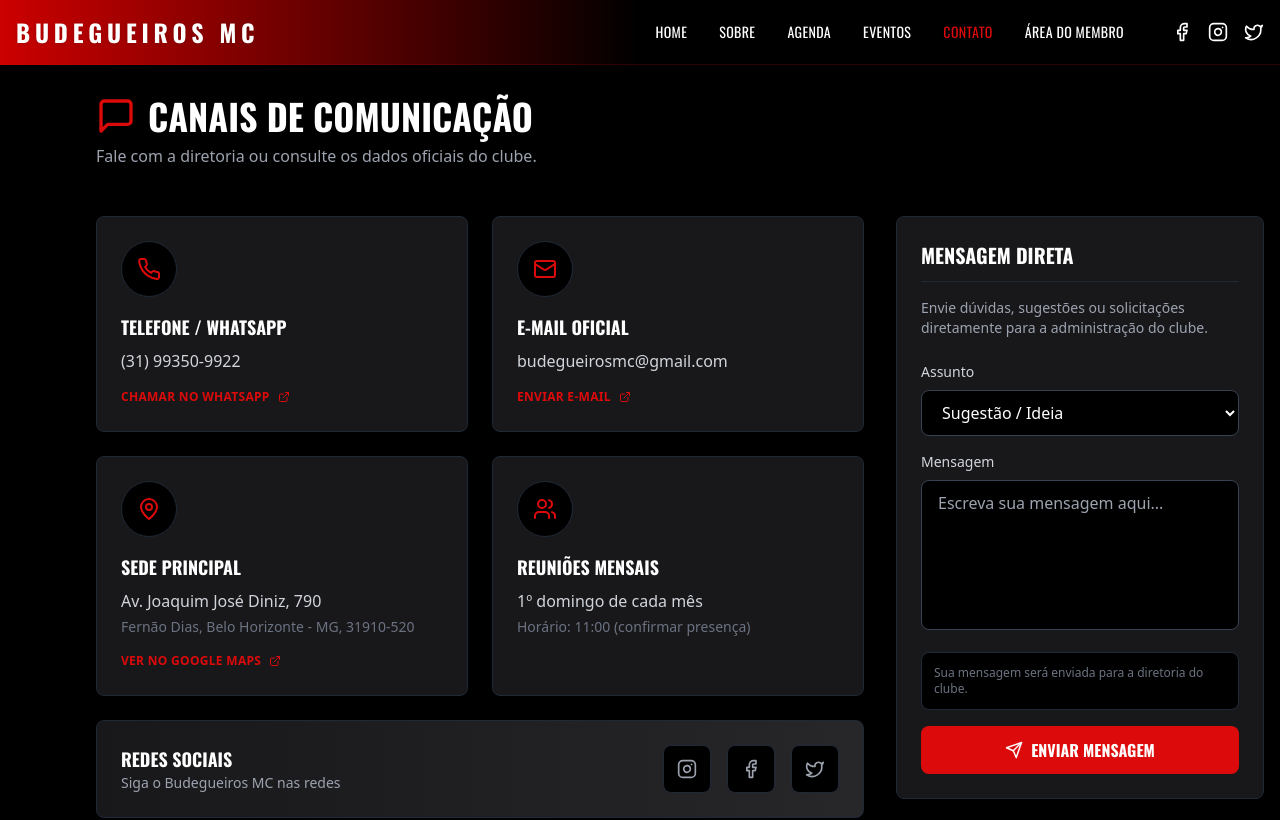
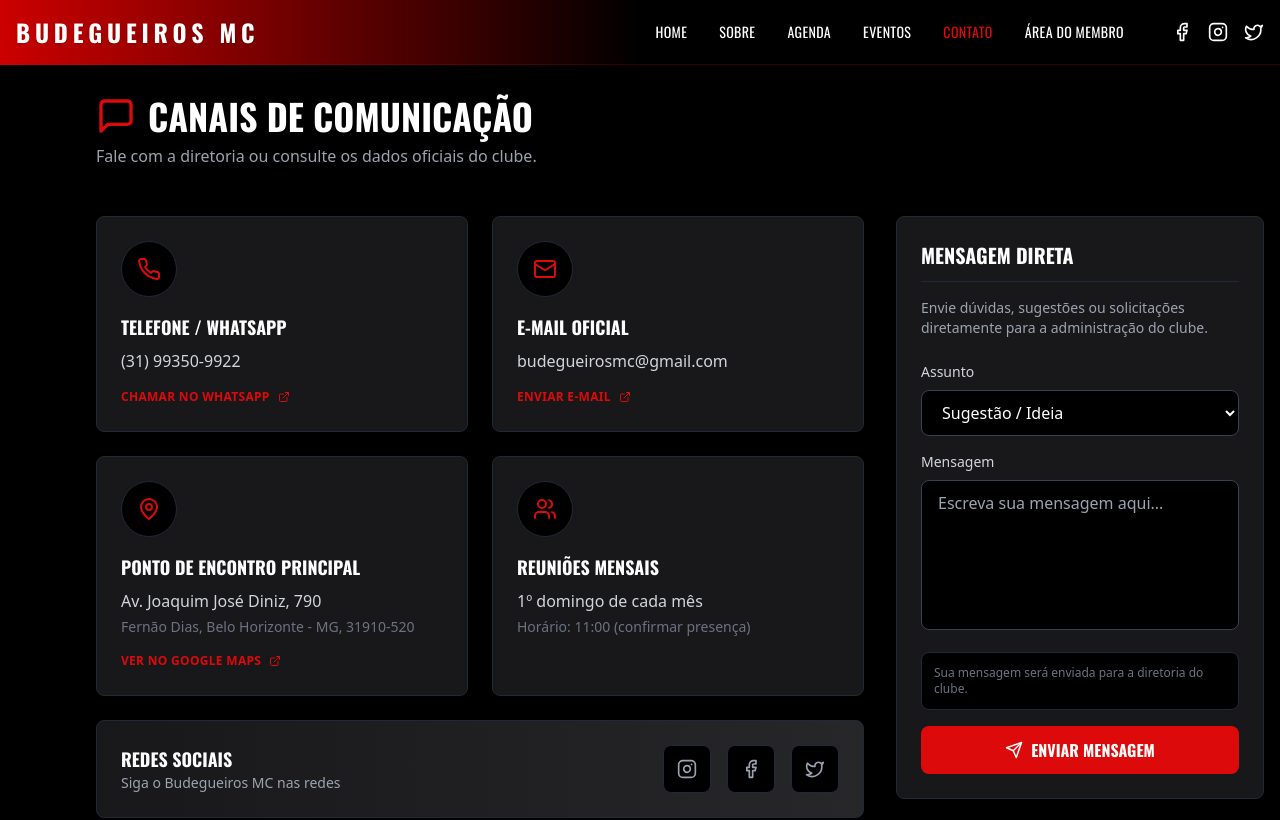
Before and after one commit to Budegueiros/budegueirosmc, a React (Vite) app: page /contato in a window 1280 px wide. Shown: the top 820 px of the page. Built offline with nearby package versions, Linux system fonts and the light colour scheme.

Commit message:
feat: atualizar título da sede principal para ponto de encontro principal na página de contato

```diff
--- a/src/pages/Contato.tsx
+++ b/src/pages/Contato.tsx
@@ -31,7 +31,7 @@ export default function Contato() {
     },
     {
       icon: <MapPin size={24} className="text-brand-red" />,
-      title: 'Sede Principal',
+      title: 'Ponto de Encontro Principal',
       value: 'Av. Joaquim José Diniz, 790',
       subValue: 'Fernão Dias, Belo Horizonte - MG, 31910-520',
       link: 'https://maps.google.com/?q=Av.+Joaquim+José+Diniz,+790+-+Fernão+Dias,+Belo+Horizonte+-+MG',
```
